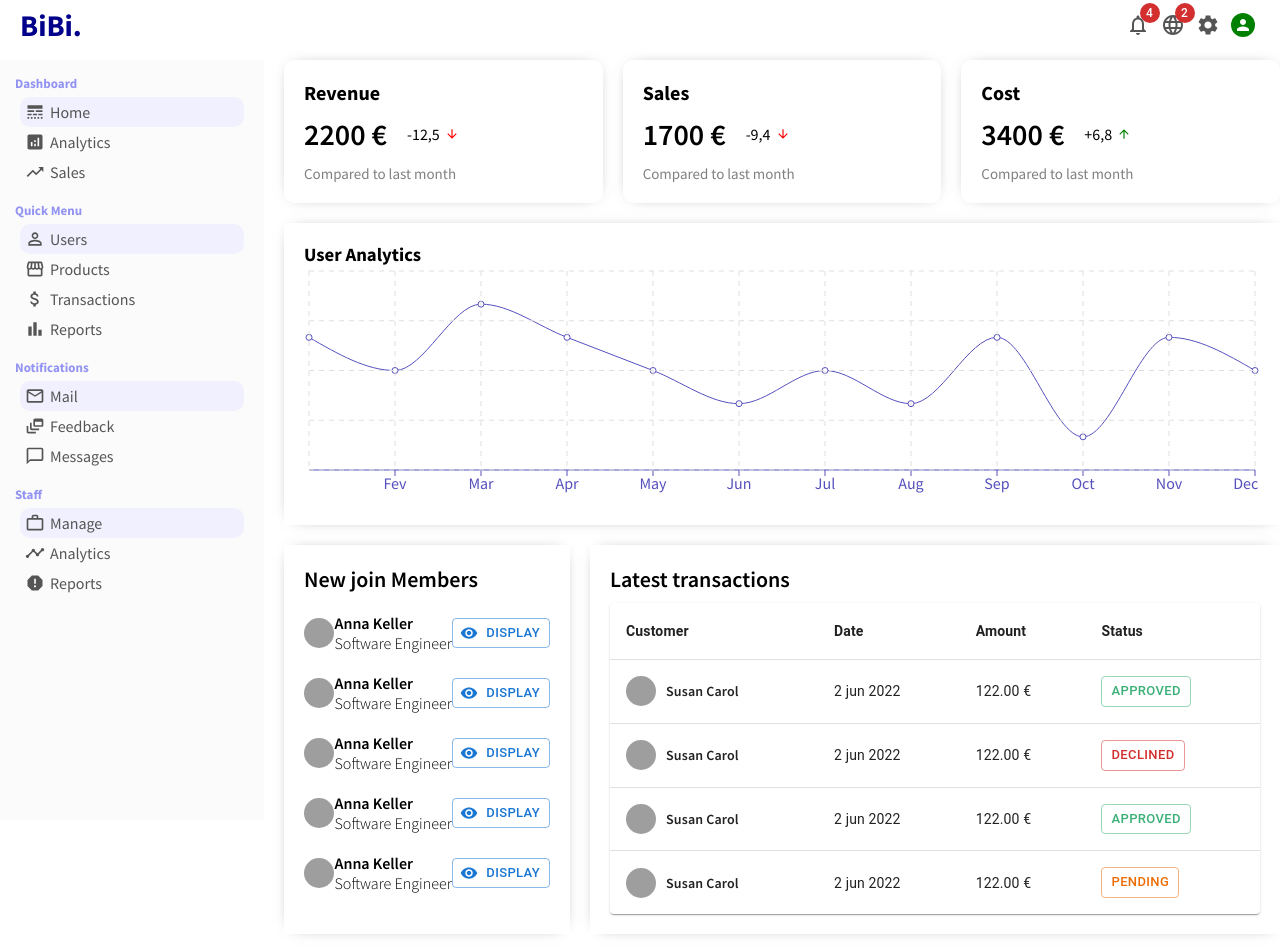
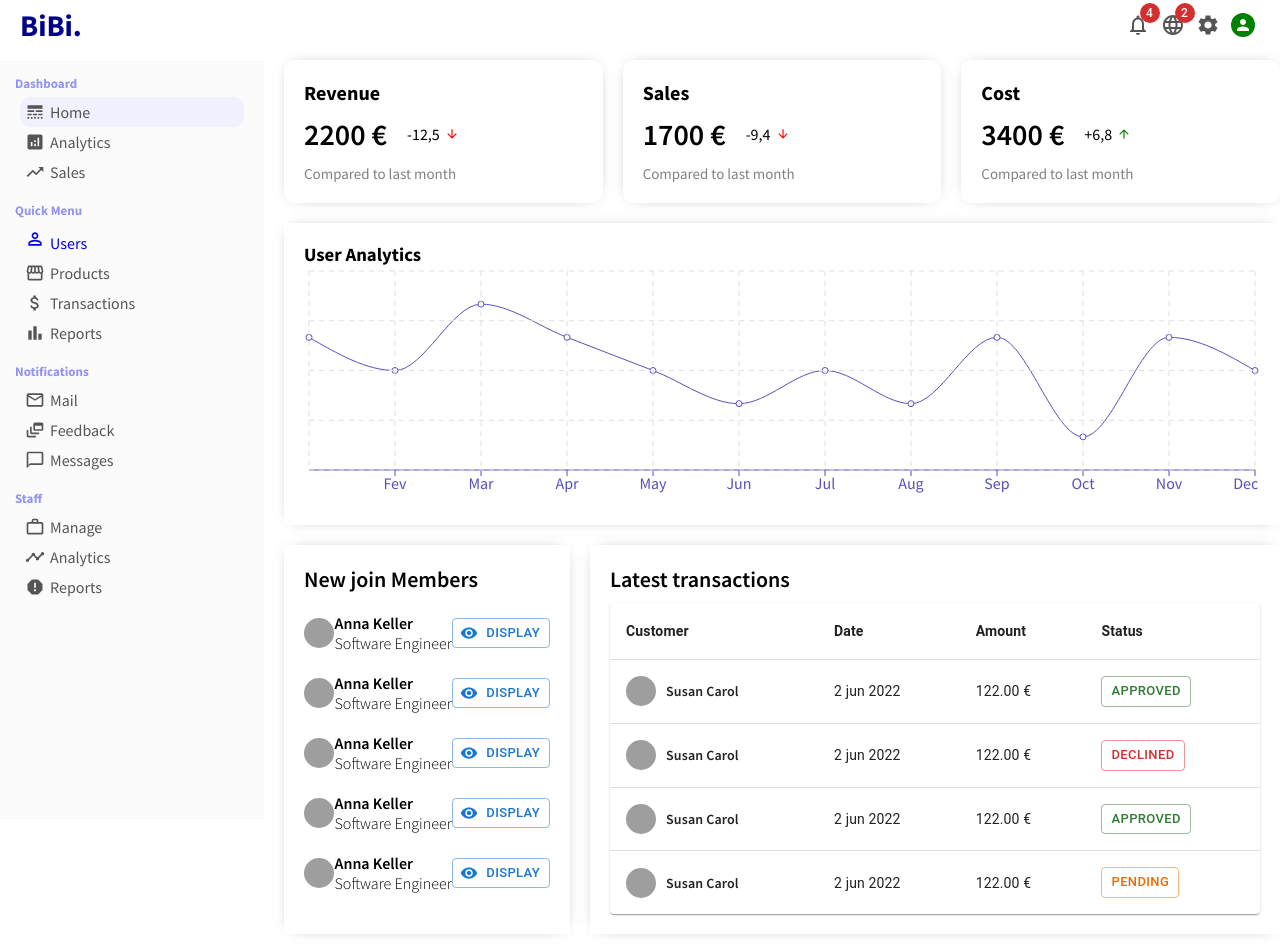
Before and after one commit to FaridAmimri/react-admin-dashboard, a React (Create React App) app: page / in a window 1280 px wide. Shown: the top 951 px of the page. Built offline with nearby package versions, Linux system fonts and the light colour scheme; grey boxes are pictures that could not be loaded.

Commit message:
Clean code

```diff
--- a/src/components/Chart.jsx
+++ b/src/components/Chart.jsx
@@ -1,6 +1,5 @@
 /** @format */
 
-import React from 'react'
 import styled from 'styled-components'
 import {
   LineChart,
--- a/src/components/Features.jsx
+++ b/src/components/Features.jsx
@@ -1,6 +1,5 @@
 /** @format */
 
-import React from 'react'
 import styled from 'styled-components'
 import ArrowDownwardIcon from '@mui/icons-material/ArrowDownward'
 import ArrowUpwardIcon from '@mui/icons-material/ArrowUpward'
--- a/src/components/MuiButton.jsx
+++ b/src/components/MuiButton.jsx
@@ -1,6 +1,5 @@
 /** @format */
 
-import React from 'react'
 import { createTheme, ThemeProvider } from '@mui/material/styles'
 import Button from '@mui/material/Button'
 
@@ -23,6 +22,7 @@ function MuiButton({ color, startIcon, type }) {
           color={color}
           size='small'
           startIcon={startIcon}
+          style={{ width: '60px' }}
         >
           {type}
         </Button>
--- a/src/components/Navbar.jsx
+++ b/src/components/Navbar.jsx
@@ -1,6 +1,5 @@
 /** @format */
 
-import React from 'react'
 import styled from 'styled-components'
 import Badge from '@mui/material/Badge'
 import NotificationsNoneIcon from '@mui/icons-material/NotificationsNone'
--- a/src/components/Sidebar.jsx
+++ b/src/components/Sidebar.jsx
@@ -1,6 +1,5 @@
 /** @format */
 
-import React from 'react'
 import styled from 'styled-components'
 import LineStyleIcon from '@mui/icons-material/LineStyle'
 import AnalyticsIcon from '@mui/icons-material/Analytics'
@@ -15,6 +14,7 @@ import ChatBubbleOutlineIcon from '@mui/icons-material/ChatBubbleOutline'
 import WorkOutlineIcon from '@mui/icons-material/WorkOutline'
 import TimelineIcon from '@mui/icons-material/Timeline'
 import ReportIcon from '@mui/icons-material/Report'
+import { Link } from 'react-router-dom'
 
 function Sidebar() {
   return (
@@ -40,9 +40,11 @@ function Sidebar() {
         <Menu>
           <Title>Quick Menu</Title>
           <List>
-            <Item className='active'>
-              <PermIdentityIcon />
-              Users
+            <Item>
+              <Link to='/users'>
+                <PermIdentityIcon />
+                Users
+              </Link>
             </Item>
             <Item>
               <StorefrontIcon />
@@ -61,7 +63,7 @@ function Sidebar() {
         <Menu>
           <Title>Notifications</Title>
           <List>
-            <Item className='active'>
+            <Item>
               <MailOutlinedIcon />
               Mail
             </Item>
@@ -78,7 +80,7 @@ function Sidebar() {
         <Menu>
           <Title>Staff</Title>
           <List>
-            <Item className='active'>
+            <Item>
               <WorkOutlineIcon />
               Manage
             </Item>
@@ -137,6 +139,9 @@ const Item = styled.li`
   border-radius: 10px;
   padding: 5px;
   cursor: pointer;
+  a {
+    text-decoration: none;
+  }
   :hover {
     background-color: rgb(240, 240, 255);
   }
--- a/src/components/Transactions.jsx
+++ b/src/components/Transactions.jsx
@@ -1,6 +1,5 @@
 /** @format */
 
-import React from 'react'
 import styled from 'styled-components'
 import TableContainer from '@mui/material/TableContainer'
 import Table from '@mui/material/Table'
@@ -10,7 +9,7 @@ import TableBody from '@mui/material/TableBody'
 import TableCell from '@mui/material/TableCell'
 import Paper from '@mui/material/Paper'
 import Avatar from '@mui/material/Avatar'
-import MuiButton from './MuiButton'
+import Button from '@mui/material/Button'
 
 function Transactions() {
   return (
@@ -42,7 +41,9 @@ function Transactions() {
               <TableCell>2 jun 2022</TableCell>
               <TableCell>122.00 €</TableCell>
               <TableCell>
-                <MuiButton color='green' type='Approved' />
+                <Button color='success' variant='outlined' size='small'>
+                  Approved
+                </Button>
               </TableCell>
             </TableRow>
             <TableRow
@@ -60,7 +61,9 @@ function Transactions() {
               <TableCell>2 jun 2022</TableCell>
               <TableCell>122.00 €</TableCell>
               <TableCell>
-                <MuiButton color='error' type='Declined' />
+                <Button color='error' variant='outlined' size='small'>
+                  Declined
+                </Button>
               </TableCell>
             </TableRow>
             <TableRow
@@ -78,7 +81,9 @@ function Transactions() {
               <TableCell>2 jun 2022</TableCell>
               <TableCell>122.00 €</TableCell>
               <TableCell>
-                <MuiButton color='green' type='Approved' />
+                <Button color='success' variant='outlined' size='small'>
+                  Approved
+                </Button>
               </TableCell>
             </TableRow>
             <TableRow
@@ -96,7 +101,9 @@ function Transactions() {
               <TableCell>2 jun 2022</TableCell>
               <TableCell>122.00 €</TableCell>
               <TableCell>
-                <MuiButton color='warning' type='Pending' />
+                <Button color='warning' variant='outlined' size='small'>
+                  Pending
+                </Button>
               </TableCell>
             </TableRow>
           </TableBody>
--- a/src/pages/Home.jsx
+++ b/src/pages/Home.jsx
@@ -1,6 +1,5 @@
 /** @format */
 
-import React from 'react'
 import styled from 'styled-components'
 import { userData } from '../data'
 import Features from '../components/Features'
```
